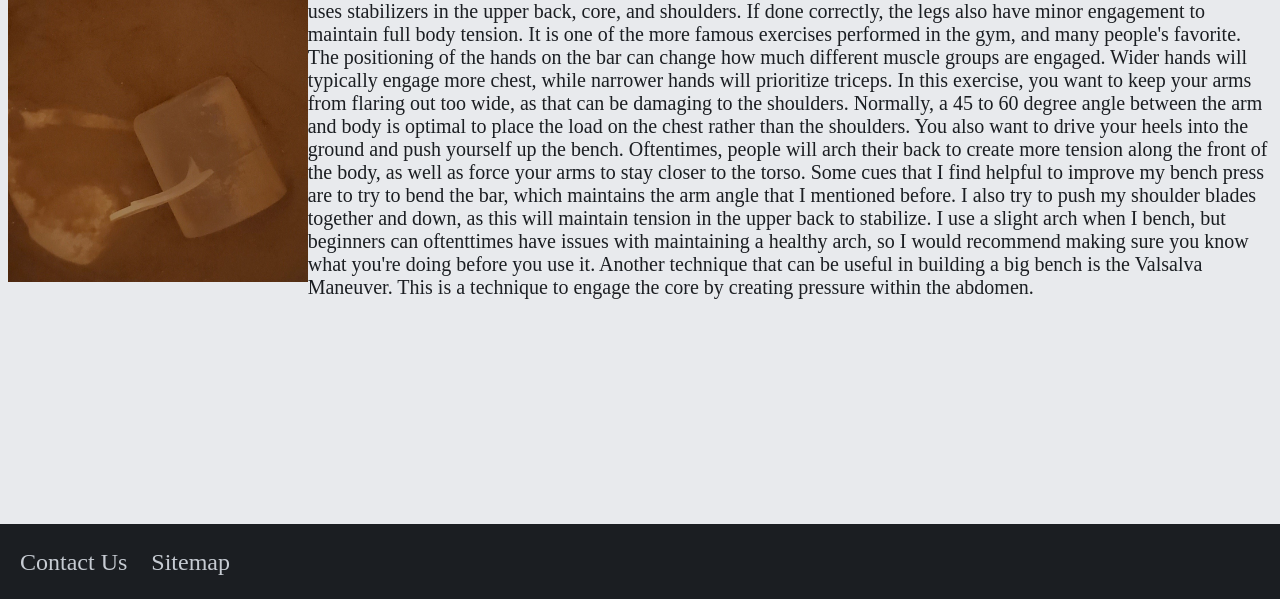
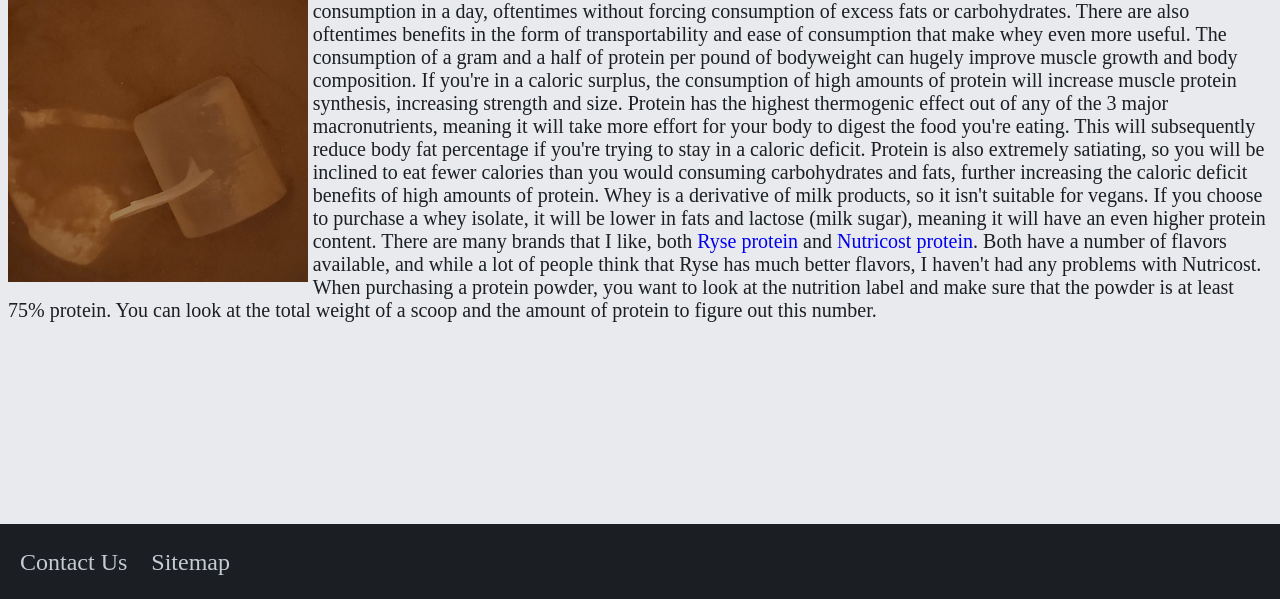
Before and after one commit to abolt1babson/WebTechProject, a plain HTML site: page whey.html in a window 1280 px wide. Shown: the part 201-800 px from the top of the page. Drawn offline with Linux system fonts and the light colour scheme.

Commit message:
Updated site
Added information for whey protein and updated styles

```diff
--- a/styles/global.css
+++ b/styles/global.css
@@ -62,6 +62,7 @@ body {
 
 img {
   height: 300px;
+  margin-right: 5px;
 }
 
 @media (min-width: 750px) {
--- a/whey.html
+++ b/whey.html
@@ -80,36 +80,34 @@
       <div class = "content">
         <div class = "title">Whey Protein</div>
         <img src = "images/whey.jpg" alt = "Whey Protein" title = "Whey Protein">
-        <p>The bench press is a major compound movement
-          that engages the Pectorals, Anterior Deltoids, and the
-          Triceps. It also uses stabilizers in the upper back,
-          core, and shoulders. If done correctly, the legs also
-          have minor engagement to maintain full body tension. It
-          is one of the more famous exercises performed in the gym,
-          and many people's favorite. The positioning of the hands on
-          the bar can change how much different muscle groups are
-          engaged. Wider hands will typically engage more chest, while
-          narrower hands will prioritize triceps. In this exercise,
-          you want to keep your arms from flaring out too wide, as
-          that can be damaging to the shoulders. Normally, a 45 to 60
-          degree angle between the arm and body is optimal to place
-          the load on the chest rather than the shoulders. You also
-          want to drive
-          your heels into the ground and push yourself up the bench.
-          Oftentimes, people will arch their back to create more
-          tension along the front of the body, as well as force your
-          arms to stay closer to the torso. Some cues that I find
-          helpful to improve my bench press are to try to bend the bar,
-          which maintains the arm angle that I mentioned before. I
-          also try to push my shoulder blades together and down, as
-          this will maintain tension in the upper back to stabilize.
-          I use a slight arch when I bench, but beginners can
-          oftenttimes have issues with maintaining a healthy arch, so
-          I would recommend making sure you know what you're doing
-          before you use it. Another technique that can be useful in
-          building a big bench is the Valsalva Maneuver. This is a
-          technique to engage the core by creating pressure within
-          the abdomen.</p>
+        <p>
+          Whey protein is one of the most useful supplements available to
+          a beginning lifter. It allows for higher protein consumption in
+          a day, oftentimes without forcing consumption of excess fats or
+          carbohydrates. There are also oftentimes benefits in the form of
+          transportability and ease of consumption that make whey even more
+          useful. The consumption of a gram and a half of protein per pound
+          of bodyweight can hugely improve muscle growth and body composition.
+          If you're in a caloric surplus, the consumption of high amounts of
+          protein will increase muscle protein synthesis, increasing strength and size.
+          Protein has the highest thermogenic effect out of any of the 3 major
+          macronutrients, meaning it will take more effort for your body to
+          digest the food you're eating. This will subsequently reduce body fat
+          percentage if you're trying to stay in a caloric deficit. Protein is
+          also extremely satiating, so you will be inclined to eat fewer calories
+          than you would consuming carbohydrates and fats, further increasing the
+          caloric deficit benefits of high amounts of protein. Whey is a derivative
+          of milk products, so it isn't suitable for vegans. If you choose to
+          purchase a whey isolate, it will be lower in fats and lactose (milk sugar),
+          meaning it will have an even higher protein content. There are many brands
+          that I like, both <a href = "https://rysesupps.com/products/loaded-protein?variant=31879078281312">Ryse protein</a>
+          and <a href="https://nutricost.com/products/nutricost-whey-protein-isolate-powder-5-lbs?variant=31505884151882&currency=USD&utm_medium=product_sync&utm_source=google&utm_content=sag_organic&utm_campaign=sag_organic&gclid=Cj0KCQjw8e-gBhD0ARIsAJiDsaWnakaWm3vglZuvTBO92I3_Qteobkk4Is39YF8u-h_b4aV-2Wuafa0aAm0AEALw_wcB">Nutricost protein</a>.
+          Both have a number of flavors available, and while a lot of people think
+          that Ryse has much better flavors, I haven't had any problems with Nutricost.
+          When purchasing a protein powder, you want to look at the nutrition label and
+          make sure that the powder is at least 75% protein. You can look at the total weight
+          of a scoop and the amount of protein to figure out this number.
+        </p>
       </div>
       <div class = "footer">
         <a href = "contact.html">Contact Us</a>
```
Also changed, not shown: contact.html (+1 -1 lines).
